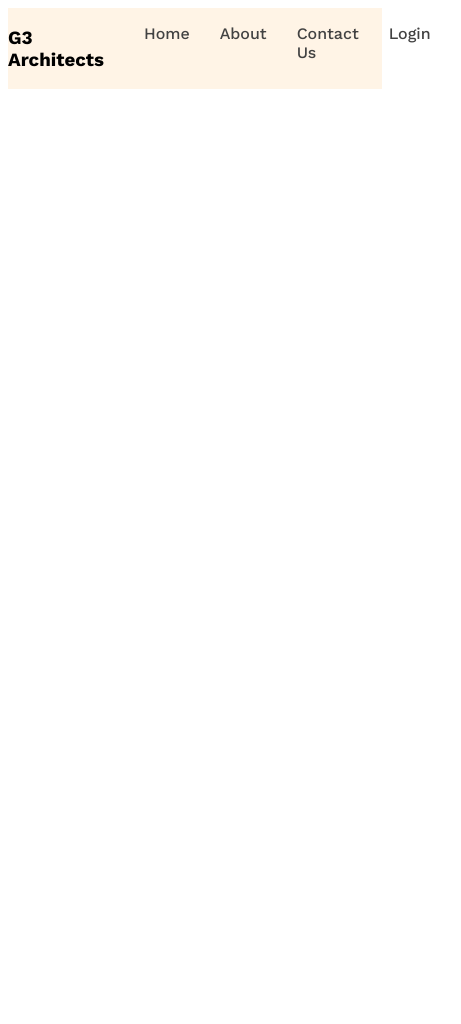
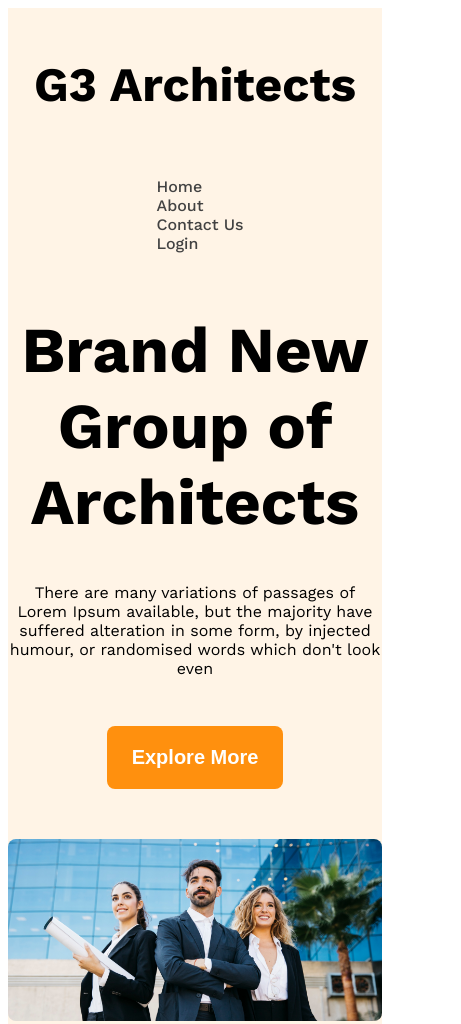
Before and after one commit to Takdirul-Rijan/g3-architects-project-responsive, a plain HTML site: page index.html in a window 390 px wide. Shown: the top 1024 px of the page, 461 px wide, since content can reach past the window. Before the commit the page ends 844 px from the top, so only its background shows below. Drawn offline with nearby package versions, Linux system fonts and the light colour scheme.

Commit message:
Responsive Banner for mobile

```diff
--- a/index.html
+++ b/index.html
@@ -20,6 +20,12 @@
 
      </nav>
      <div class="banner">
+        <div class="banner-content">
+        <h1 class="banner-title">Brand New Group of Architects</h1>
+        <p class="banner-description">There are many variations of passages of Lorem Ipsum available, but the majority have suffered alteration in some form, by injected humour, or randomised words which don't look even</p>
+        <button class="btn-primary">Explore More</button>
+        </div>
+        <img class="banner-image" src="./images/banner.png" alt="">
 
      </div>
     </header>
--- a/styles/architects.css
+++ b/styles/architects.css
@@ -22,12 +22,27 @@
 .bg-light{
     background-color: rgba(255, 144, 14, 0.1);
 }
+.btn-primary{
+    background-color: #FF900E;
+    color: white;
+    padding: 20px 25px;
+    font-size: 1.25rem;
+    font-weight: 600;
+    border-radius: 8px;
+    border: none;
+    margin-top: 32px;
+}
 
 /* Header styles */
 
 /* Navbar related styles */
 .navbar{
     justify-content: space-between;
+    align-items: center;
+}
+.brand{
+    font-weight: 700;
+    font-size: 3rem;
 }
 .nav-item{
     list-style: none;
@@ -42,3 +57,25 @@
     max-width: 1440px;
     margin: 0 auto;
 }
+
+/* Banner related styles */
+.banner-content{
+    max-width: 850px;
+    margin: 0 auto;
+    text-align: center;
+    margin-bottom: 50px;
+}
+.banner-title{
+    font-weight: 700;
+    font-size: 4rem;
+}
+.banner-image{
+    width: 100%;
+    border-radius: 8px;
+}
+/* Responsive media query */
+@media screen and (max-width: 576px) {
+    .navbar, .nav-links{
+      flex-direction: column;
+    }
+}
```
